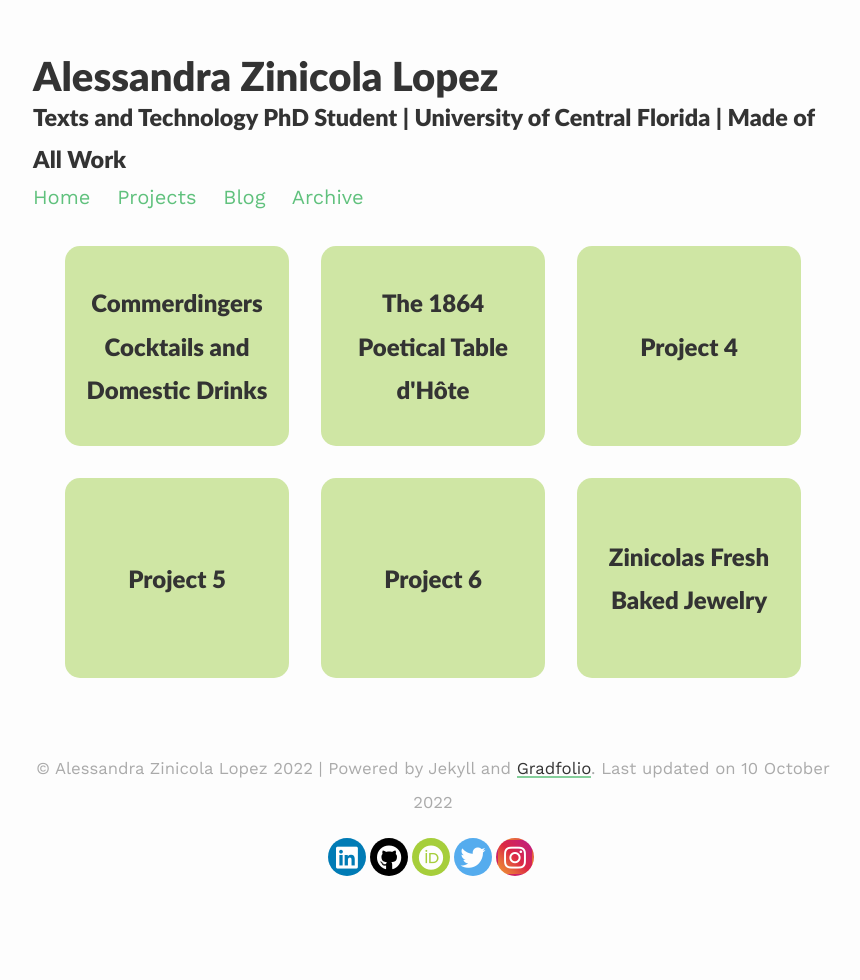
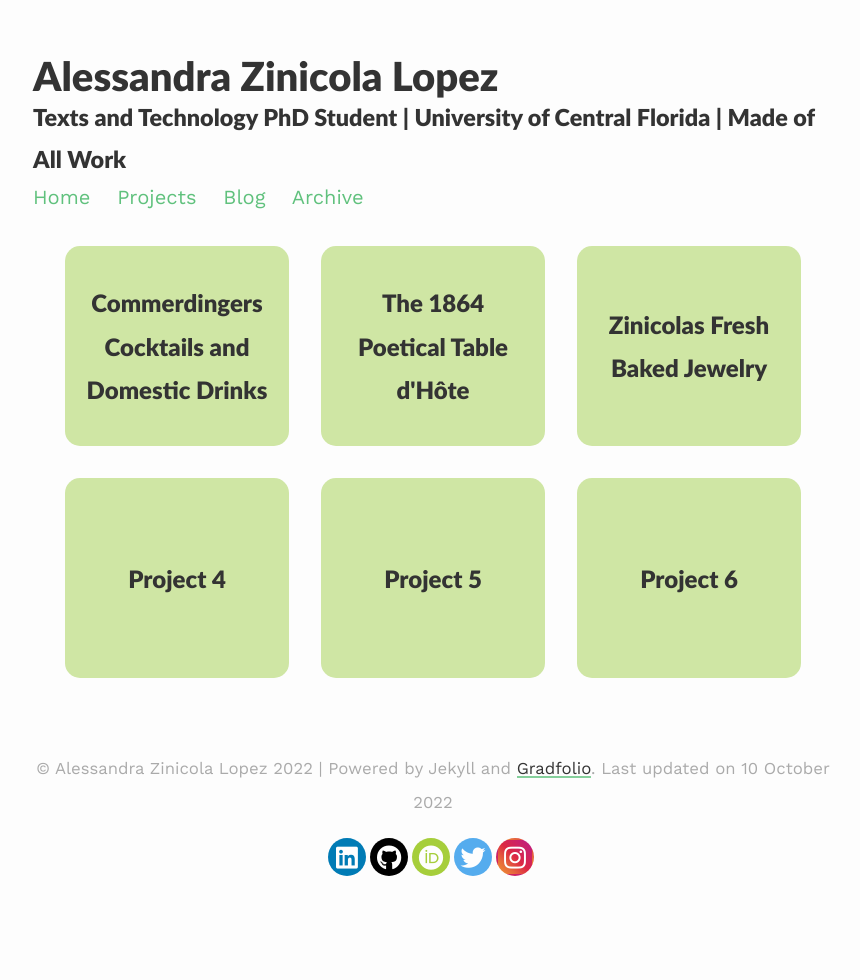
Before and after one commit to AnonyZin/AZLScholarlyWorkGradfolio, a Jekyll site: the page built from _pages/projects.md, in a window 1280 px wide. Shown: the whole page, without its empty margins (207-1067 px from the left). Built offline with Jekyll 4.4.1, drawn with Linux system fonts in a browser that asks for light colours; nearby versions of some CDN libraries; part of the change alters nothing that is shown.

```diff
--- a/_config.yml
+++ b/_config.yml
@@ -46,10 +46,10 @@ collections:
     order:
       - Commerdingers.md
       - The1864PoeticalTable.md
-      - redirect.md
-      - project4.md
-      - project5.md
-      - project6.md
+      - ZinicolasJewelry.md
+      - AmeliaSimmonsBot.md
+      - ArchiveCookingGames.md
+      - MangoesMelons.md
 
 sass:
   sass_dir: /assets/css/_sass
```
